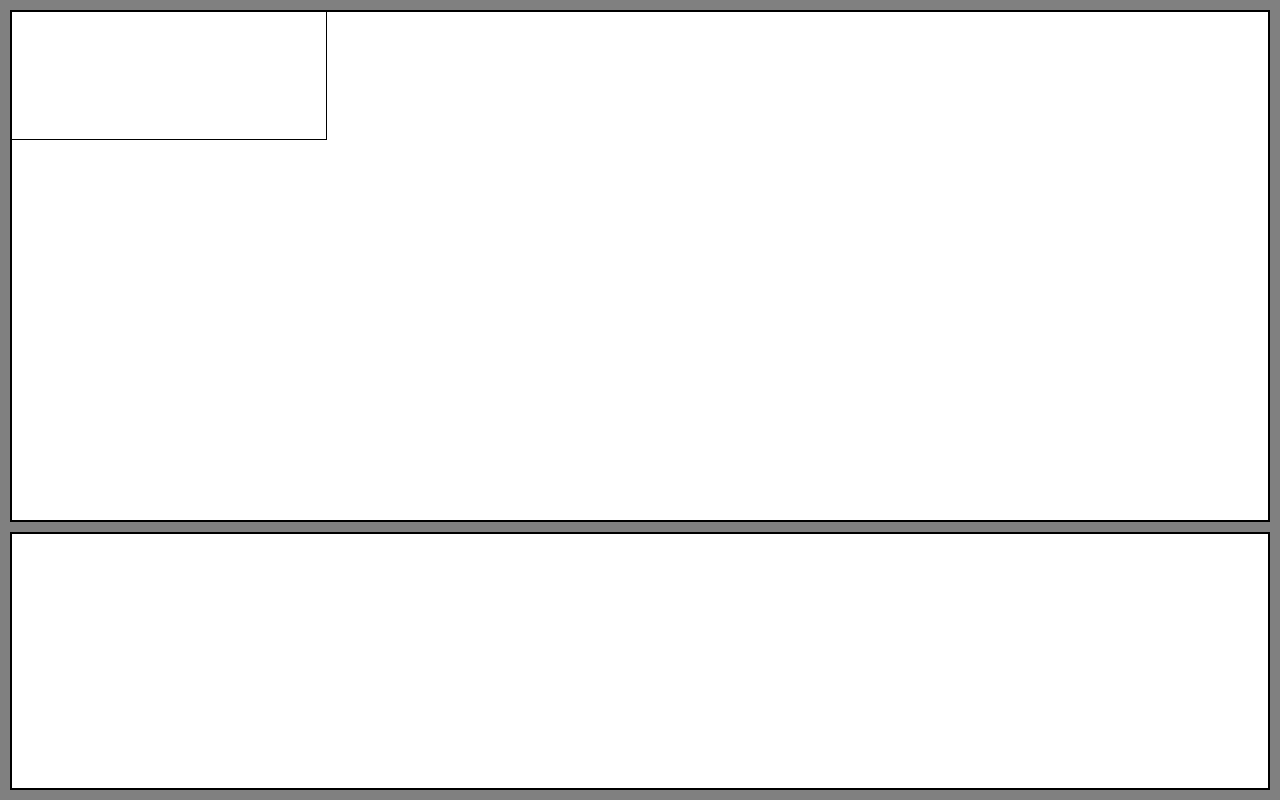
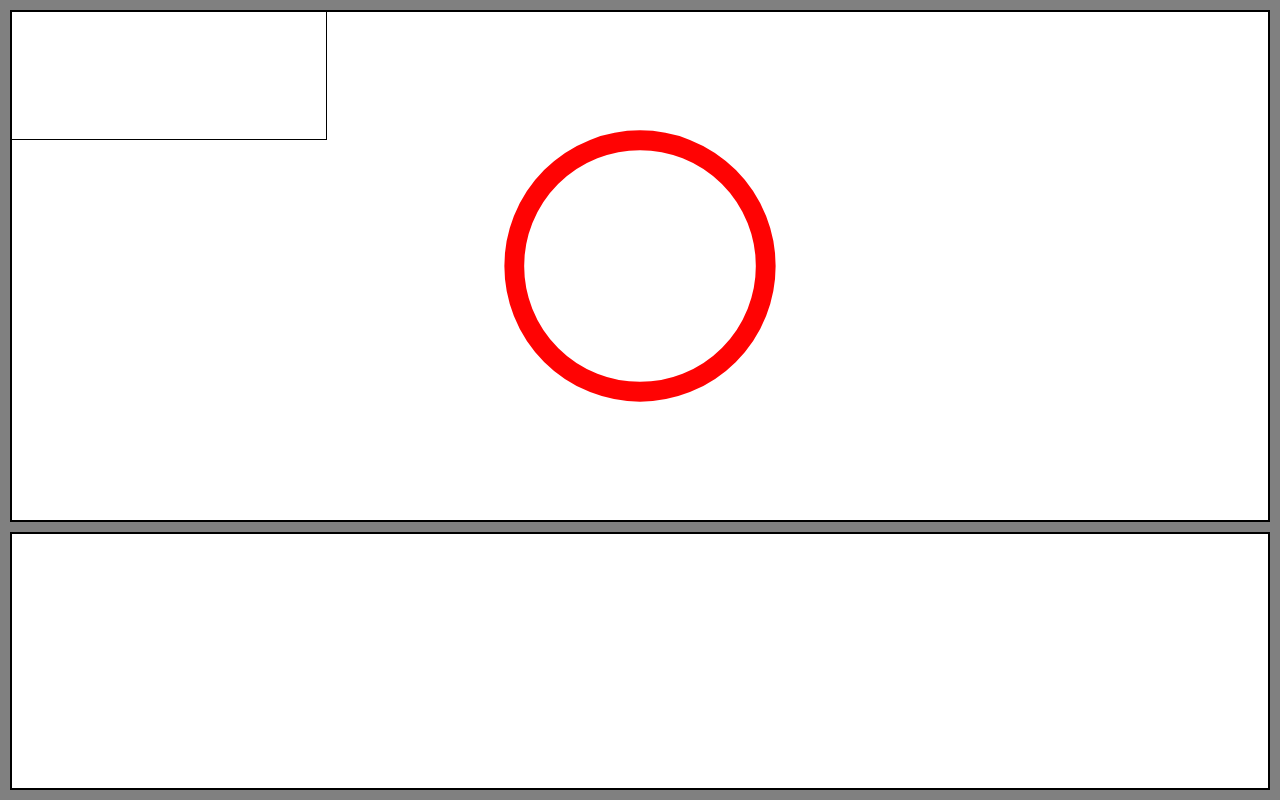
Before and after one commit to lechst/testTouches, a plain HTML site: page index.html in a window 1280 px wide. Drawn offline with Linux system fonts and the light colour scheme.

Commit message:
dodana funkcja draw
Test. Rysuje pierscien o rosnacym o promieniu i rosnacym nasyceniu w
srodku canvasa.

```diff
--- a/css/main.css
+++ b/css/main.css
@@ -105,7 +105,7 @@ textarea {
     display:-webkit-box; /* Safari and Chrome */
     -webkit-box-orient:vertical;
     display:box;
-    box-orient:horizontal;
+    box-orient:vertical;
 }
 
 #touchBox {
--- a/js/View.class.js
+++ b/js/View.class.js
@@ -3,17 +3,55 @@ View = function() {
     this.init = function(){
 
         this.mainLayout();
+        this.draw();
 
     };
 
     this.mainLayout = function(){
 
         $('body').empty().append('<div id="mainDiv"><div id="touchBox"><canvas></canvas><div id="targetBox"></div></div><div id="messageBox"></div></div>');
+        this.mainCtnr = document.getElementById('mainDiv');
+        this.mainCanvas = this.mainCtnr.getElementsByTagName('canvas')[0];
+        this.mainCanvas.width = $('canvas').width();
+        this.mainCanvas.height = $('canvas').height();
+        this.mainCtx = this.mainCanvas.getContext('2d');
+
+    };
+
+    this.i = 0;
+
+    this.draw = function(){
+
+        var x = this.mainCanvas.width;
+        var y = this.mainCanvas.height;
+        var a = this.i/100;
+        var r = Math.min(x/4,y/4)*this.i/100;
+        var w = 20*this.i/100;
+
+        this.mainCtx.clearRect(0,0,x,y);
+
+        this.mainCtx.strokeStyle = 'rgba(255,0,0,'+a+')';
+        this.mainCtx.lineWidth = w;
+        this.mainCtx.beginPath();
+        this.mainCtx.arc(x/2,y/2,r,0,2*Math.PI);
+        this.mainCtx.stroke();
+
+        this.i++;
+
+        var that = this;
+
+        if(this.i<100){
+            setTimeout(function(){that.draw();},10);
+        }
+
+        if(this.i>=100){
+            this.i=0;
+        }
 
     };
 
     this.resizeLayout = function(h,w) {
-        //this.mainLayout();
+        this.init();
     };
 
     this.init();
```
